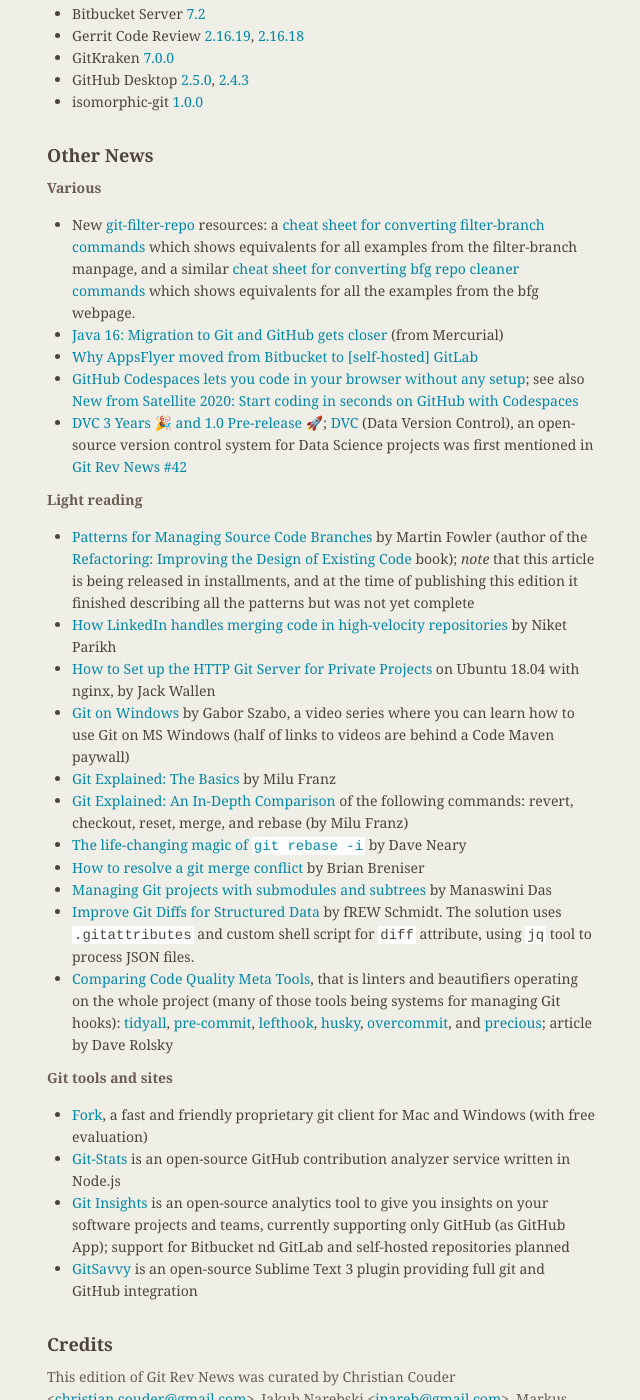
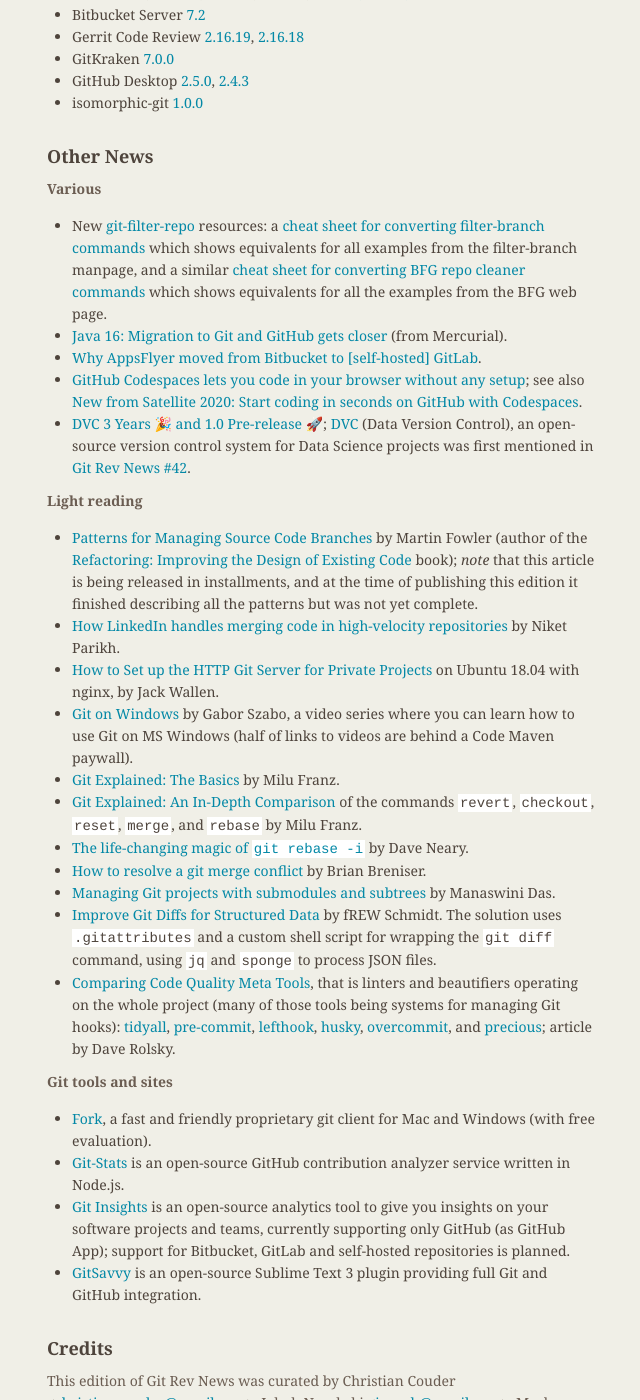
Before and after one commit to git/git.github.io, a Jekyll site: the page built from rev_news/drafts/edition-63.md, in a window 1280 px wide and 1400 px high, scrolled down 2437 px. Shown: the whole window, without its empty margins (487-1127 px from the left). Built offline with Jekyll 4.4.1, drawn with Linux system fonts in a browser that asks for light colours; some of the changed text lies outside the part shown.

Commit message:
Added the usual typo fixes and rephrasings - feel free to revert if misleading.

```diff
--- a/rev_news/drafts/edition-63.md
+++ b/rev_news/drafts/edition-63.md
@@ -32,7 +32,7 @@
     and [blog](https://abhishekkumar2718.github.io/blog).
 
   - Hariom Verma  will work on
-    [Unify ref-filter formats with other --pretty formats](https://summerofcode.withgoogle.com/projects/#4593212745842688).
+    [Unify ref-filter formats with other \-\-pretty formats](https://summerofcode.withgoogle.com/projects/#4593212745842688).
     He  will be co-mentored by Heba Waly and Christian Couder.
     More information is available on his
     [proposal](https://lore.kernel.org/git/CA+CkUQ966swTrR7D2vxgQ2ZA3E=Le=u8yvEAopOsphoCWGgDeg@mail.gmail.com/)
@@ -63,7 +63,7 @@
 
   Damien had already sent [a patch](https://lore.kernel.org/git/20190417081754.bd27mjxjx7qdxhty@doriath/)
   in April 2019 to fix another bug in 'ref-filter.c'
-  related to `%(push:track)`. This patch was incorporated in `git 2.22`.
+  related to `%(push:track)`. This patch was incorporated in Git 2.22.
 
   'ref-filter.c' is some internal API that formats information about
   Git refs or Git objects. It's used by commands like `git branch` and
@@ -93,7 +93,7 @@
   a [version 2](https://lore.kernel.org/git/20200303161223.1870298-1-damien.olivier.robert+git@gmail.com/)
   of his patch along with Peff's preparatory patch.
 
-  The version 2 handled all push.default cases and added tests for
+  The version 2 handled all `push.default` cases and added tests for
   them, but Junio Hamano, the Git maintainer, suggested improvements
   in the commit message of the preparatory patch. Peff suggested
   improvements of his own but agreed with Junio's suggestion too.
@@ -105,15 +105,15 @@
   of his patch. This version contained only Damien's patch, as Peff's
   patch was merged separately.
 
-  Peff found a memory leak around Damien's patch, but the leak was
-  already there before his patch. Peff also suggested small
+  Peff found a memory leak around Damien's patch, but the leak had
+  already been there before the patch. Peff also suggested small
   improvements to the tests, and eventually sent
   [his own version](https://public-inbox.org/git/20200328133134.GA1196665@coredump.intra.peff.net/)
   of Damien's patch for him to "to try it out or hack on it further".
 
   Damien found [an issue](https://public-inbox.org/git/20200416151213.xbo5x6jt477ezwvo@feanor/)
   in Peff's patch though, and, after improving the tests in his patch,
-  others existing issues in the current code in case of a
+  more existing issues in the current code in case of a
   [triangular workflow](https://public-inbox.org/git/20200406160439.gg5uu6kepnyxpvuc@feanor/).
   Peff commented that these issues could be left for a separate fix
   though.
@@ -186,16 +186,16 @@
 * New [git-filter-repo](https://github.com/newren/git-filter-repo) resources:
   a [cheat sheet for converting filter-branch commands](https://github.com/newren/git-filter-repo/blob/master/Documentation/converting-from-filter-branch.md#cheat-sheet-conversion-of-examples-from-the-filter-branch-manpage)
   which shows equivalents for all examples from the filter-branch manpage, and a similar
-  [cheat sheet for converting bfg repo cleaner commands](https://github.com/newren/git-filter-repo/blob/master/Documentation/converting-from-bfg-repo-cleaner.md#cheat-sheet-conversion-of-examples-from-bfg)
-  which shows equivalents for all the examples from the bfg webpage.
+  [cheat sheet for converting BFG repo cleaner commands](https://github.com/newren/git-filter-repo/blob/master/Documentation/converting-from-bfg-repo-cleaner.md#cheat-sheet-conversion-of-examples-from-bfg)
+  which shows equivalents for all the examples from the BFG web page.
 * [Java 16: Migration to Git and GitHub gets closer](https://jaxenter.com/java-16-migration-to-git-and-github-jdk-172076.html)
-  (from Mercurial)
-* [Why AppsFlyer moved from Bitbucket to [self-hosted] GitLab](https://about.gitlab.com/blog/2020/04/27/appsflyer-moves-to-gitlab/)
+  (from Mercurial).
+* [Why AppsFlyer moved from Bitbucket to [self-hosted] GitLab](https://about.gitlab.com/blog/2020/04/27/appsflyer-moves-to-gitlab/).
 * [GitHub Codespaces lets you code in your browser without any setup](https://thenextweb.com/dd/2020/05/06/github-codespace-lets-you-code-in-your-browser-without-any-setup/);
-  see also [New from Satellite 2020: Start coding in seconds on GitHub with Codespaces](https://github.blog/2020-05-06-new-from-satellite-2020-github-codespaces-github-discussions-securing-code-in-private-repositories-and-more/#codespaces)
+  see also [New from Satellite 2020: Start coding in seconds on GitHub with Codespaces](https://github.blog/2020-05-06-new-from-satellite-2020-github-codespaces-github-discussions-securing-code-in-private-repositories-and-more/#codespaces).
 * [DVC 3 Years 🎉 and 1.0 Pre-release 🚀](https://dvc.org/blog/dvc-3-years-and-1-0-release);
   [DVC](https://dvc.org) (Data Version Control), an open-source version control
-  system for Data Science projects was first mentioned in [Git Rev News #42](https://git.github.io/rev_news/2018/08/22/edition-42/)
+  system for Data Science projects was first mentioned in [Git Rev News #42](https://git.github.io/rev_news/2018/08/22/edition-42/).
 
 
 __Light reading__
@@ -203,33 +203,33 @@
 * [Patterns for Managing Source Code Branches](https://martinfowler.com/articles/branching-patterns.html)
   by Martin Fowler (author of the [Refactoring: Improving the Design of Existing Code](https://martinfowler.com/books/refactoring.html) book);
   _note_ that this article is being released in installments,
-  and at the time of publishing this edition it finished describing all the patterns but was not yet complete
+  and at the time of publishing this edition it finished describing all the patterns but was not yet complete.
 * [How LinkedIn handles merging code in high-velocity repositories](https://engineering.linkedin.com/blog/2020/continuous-integration)
-  by Niket Parikh
+  by Niket Parikh.
 * [How to Set up the HTTP Git Server for Private Projects](https://thenewstack.io/how-to-set-up-the-http-git-server-for-private-projects/)
-  on Ubuntu 18.04 with nginx, by Jack Wallen
+  on Ubuntu 18.04 with nginx, by Jack Wallen.
 * [Git on Windows](https://code-maven.com/git-on-windows) by Gabor Szabo,
   a video series where you can learn how to use Git on MS Windows
-  (half of links to videos are behind a Code Maven paywall)
+  (half of links to videos are behind a Code Maven paywall).
 * [Git Explained: The Basics](https://dev.to/milu_franz/git-explained-the-basics-igc)
-  by Milu Franz
+  by Milu Franz.
 * [Git Explained: An In-Depth Comparison](https://dev.to/milu_franz/git-explained-an-in-depth-comparison-18mk)
-  of the following commands: revert, checkout, reset, merge, and rebase
-  (by Milu Franz)
+  of the commands `revert`, `checkout`, `reset`, `merge`, and `rebase`
+  by Milu Franz.
 * [The life-changing magic of `git rebase -i`](https://opensource.com/article/20/4/git-rebase-i)
-  by Dave Neary
+  by Dave Neary.
 * [How to resolve a git merge conflict](https://opensource.com/article/20/4/git-merge-conflict)
-  by Brian Breniser
+  by Brian Breniser.
 * [Managing Git projects with submodules and subtrees](https://opensource.com/article/20/5/git-submodules-subtrees)
-  by Manaswini Das
+  by Manaswini Das.
 * [Improve Git Diffs for Structured Data](https://blog.afoolishmanifesto.com/posts/improve-git-diffs-structured-data/)
-  by fREW Schmidt.  The solution uses `.gitattributes` and custom shell script
-  for `diff` attribute, using `jq` tool to process JSON files.
+  by fREW Schmidt.  The solution uses `.gitattributes` and a custom shell script
+  for wrapping the `git diff` command, using `jq` and `sponge` to process JSON files.
 * [Comparing Code Quality Meta Tools](https://blog.urth.org/2020/05/08/comparing-code-quality-meta-tools/),
   that is linters and beautifiers operating on the whole project
   (many of those tools being systems for managing Git hooks):
   [tidyall][], [pre-commit][], [lefthook][], [husky][], [overcommit][], and [precious][];
-  article by Dave Rolsky
+  article by Dave Rolsky.
 
 [tidyall]: https://metacpan.org/pod/distribution/Code-TidyAll/bin/tidyall
 [pre-commit]: https://pre-commit.com/
@@ -242,15 +242,15 @@
 __Git tools and sites__
 
 * [Fork](https://fork.dev/), a fast and friendly proprietary git client for Mac and Windows
-  (with free evaluation)
+  (with free evaluation).
 * [Git-Stats](https://gitstats.me/) is an open-source GitHub contribution analyzer
-  service written in Node.js
+  service written in Node.js.
 * [Git Insights](https://www.gitinsights.io/) is an open-source analytics tool
   to give you insights on your software projects and teams, currently supporting
-  only GitHub (as GitHub App); support for Bitbucket nd GitLab and self-hosted
-  repositories planned
+  only GitHub (as GitHub App); support for Bitbucket, GitLab and self-hosted
+  repositories is planned.
 * [GitSavvy](https://github.com/timbrel/GitSavvy) is an open-source
-  Sublime Text 3 plugin providing full git and GitHub integration
+  Sublime Text 3 plugin providing full Git and GitHub integration.
 
 
 ## Credits
```
Also changed, not shown: other parts of rev_news/drafts/edition-63.md (+7 -7 lines).
